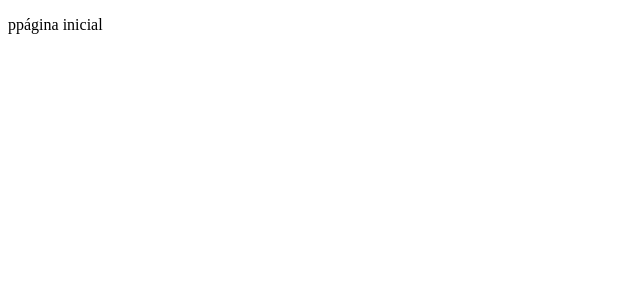
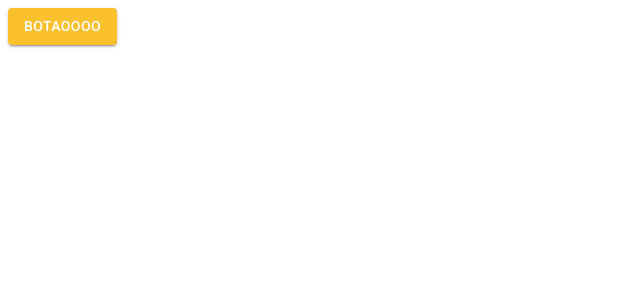
Before and after one commit to raniere57/react-material, a React (Create React App) app: page /pagina-inicial in a window 1280 px wide. Shown: the top 300 px of the page, without its empty margins (0-640 px from the left). Built offline with nearby package versions, Linux system fonts and the light colour scheme.

Commit message:
feat: configurado tema claro e provider

```diff
--- a/package.json
+++ b/package.json
@@ -3,6 +3,10 @@
   "version": "0.1.0",
   "private": true,
   "dependencies": {
+    "@emotion/react": "^11.10.4",
+    "@emotion/styled": "^11.10.4",
+    "@mui/icons-material": "^5.10.3",
+    "@mui/material": "^5.10.5",
     "react": "^18.2.0",
     "react-dom": "^18.2.0",
     "react-router-dom": "6",
--- a/public/index.html
+++ b/public/index.html
@@ -2,6 +2,8 @@
 <html lang="pt-BR">
 
 <head>
+  <link rel="stylesheet" href="https://fonts.googleapis.com/css?family=Roboto:300,400,500,700&display=swap"/>
+  <link rel="stylesheet" href="https://fonts.googleapis.com/icon?family=Material+Icons"/>
   <meta charset="utf-8" />
   <link rel="icon" href="%PUBLIC_URL%/favicon.ico" />
   <meta name="viewport" content="width=device-width, initial-scale=1" />
--- a/src/App.tsx
+++ b/src/App.tsx
@@ -1,12 +1,16 @@
+import { ThemeProvider } from '@mui/material'
 import {BrowserRouter} from 'react-router-dom'
 import { AppRoutes } from './routes'
+import { LightTheme } from './shared/themes'
 
 export const App = () => {
 
   return (
 
-    <BrowserRouter>
-      <AppRoutes/>
-    </BrowserRouter>
+    <ThemeProvider theme={LightTheme} >
+      <BrowserRouter>
+        <AppRoutes/>
+      </BrowserRouter>
+    </ThemeProvider>
   )
 }
--- a/src/routes/index.tsx
+++ b/src/routes/index.tsx
@@ -1,10 +1,11 @@
+import { Button } from '@mui/material'
 import {Navigate, Route, Routes} from 'react-router-dom'
 
 export const AppRoutes = () => {
 
   return(
     <Routes>
-      <Route path='pagina-inicial' element={<p>ppágina inicial</p>} />
+      <Route path='pagina-inicial' element={<Button variant='contained' color='primary' >botaoooo</Button>} />
       <Route path='*' element={<Navigate to='/pagina-inicial' />} />
     </Routes>
   )
--- /dev/null
+++ b/src/shared/themes/Light.ts
@@ -0,0 +1,23 @@
+import {createTheme} from '@mui/material'
+import { cyan, yellow } from '@mui/material/colors'
+
+export const LightTheme = createTheme({
+  palette: {
+    primary: {
+      main: yellow[700],
+      dark: yellow[800],
+      light: yellow[500],
+      contrastText: '#ffffff'
+    },
+    secondary: {
+      main: cyan[400],
+      dark: cyan[500],
+      light: cyan[300],
+      contrastText: '#ffffff'
+    },
+    background: {
+      paper: '#ffffff',
+      default: '#f7f6f3'
+    }
+  }
+})
--- a/src/shared/themes/index.ts
+++ b/src/shared/themes/index.ts
@@ -1 +1 @@
-export {}
+export * from './Light'
```
Also changed, not shown: 1 other file (tests, documents, lock files or other folders).
